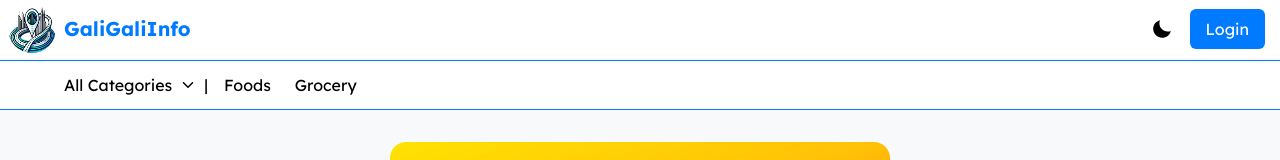
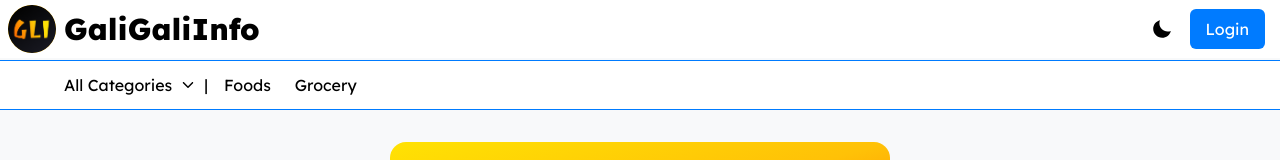
Before and after one commit to corenitin/gali-gali-info, a React (Vite) app in the folder client/: page /dashboard in a window 1280 px wide. Shown: the top 160 px of the page. Built offline with nearby package versions, Linux system fonts and the light colour scheme; no server answers.

Commit message:
logo change

```diff
--- a/client/index.html
+++ b/client/index.html
@@ -4,7 +4,7 @@
     <meta charset="UTF-8" />
     <link
       rel="shortcut icon"
-      href="src/assets/favicon.ico"
+      href="src/assets/gali-logo.png"
       type="image/x-icon"
     />
     <meta name="viewport" content="width=device-width, initial-scale=1.0" />
--- a/client/src/components/Navbar.jsx
+++ b/client/src/components/Navbar.jsx
@@ -2,7 +2,7 @@ import React, { useState, useEffect, useRef } from "react";
 import { FiMenu } from "react-icons/fi"; // Hamburger icon
 import { IoClose } from "react-icons/io5"; // Close icon
 import DarkModeBtn from "./DarkModeBtn";
-import gali_logo from "../assets/gali_logo.jpg";
+import gali_logo from "../assets/gali-logo.png";
 import { useAuth } from "../context/AuthContext";
 import { useNavigate } from "react-router";
 import api from "../api";
@@ -64,8 +64,8 @@ function Navbar() {
       {/* Website Name & Logo */}
       <div className="flex-1 flex items-center justify-center lg:justify-start gap-2">
         <img src={gali_logo} alt="Logo" className="bg-secondary rounded-full w-12 h-12 hidden sm:flex" />
-        <h1 className="text-primary text-xl font-bold sm:flex hidden">GaliGaliInfo</h1>
-        <h1 className="text-primary text-xl font-bold sm:hidden absolute left-1/2 transform -translate-x-1/2">
+        <h1 className="text-dark text-3xl font-extrabold sm:flex hidden">GaliGaliInfo</h1>
+        <h1 className="text-dark text-xl font-bold sm:hidden absolute left-1/2 transform -translate-x-1/2">
           GaliGaliInfo
         </h1>
       </div>
```
Also changed, not shown: client/src/assets/gali-logo.png (added).
